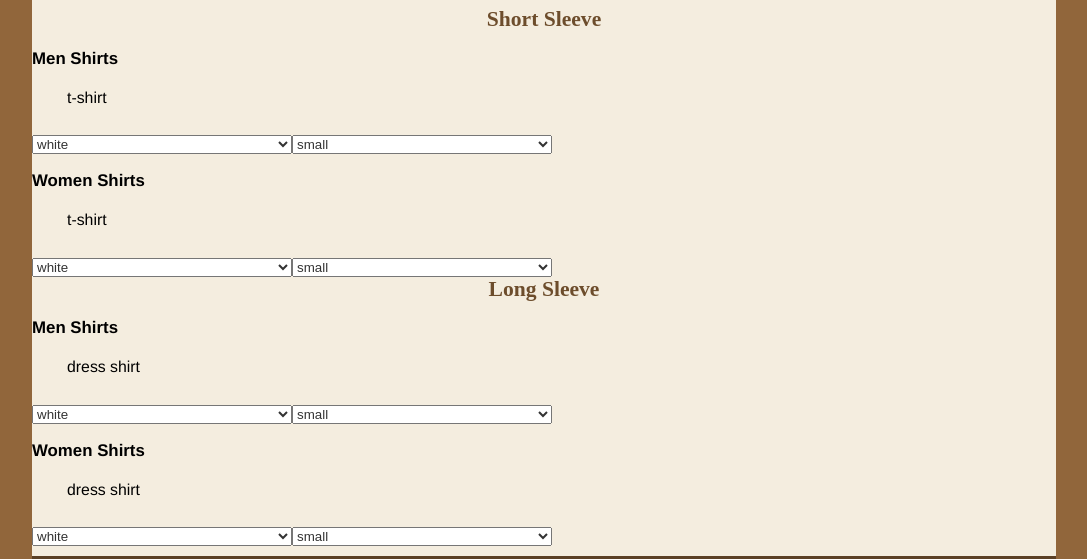
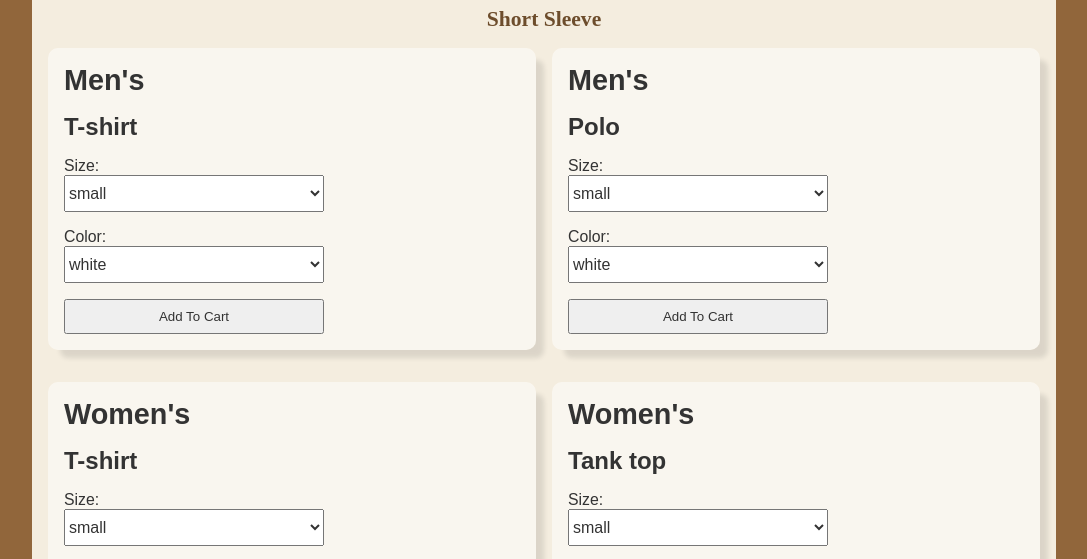
Before and after one commit to cbernhard21/4570-Final-Project, a plain HTML site: page products.html in a window 1280 px wide. Shown: the part 235-794 px from the top of the page, without its empty margins (96-1183 px from the left). Drawn offline with Linux system fonts and the light colour scheme.

Commit message:
Add files via upload

```diff
--- a/css/acme_styles.css
+++ b/css/acme_styles.css
@@ -193,3 +193,62 @@ select {
   margin-top: 2rem;
   box-sizing: border-box;
 }
+
+
+/* styles for products */
+
+.container * {
+  box-sizing: border-box;
+  padding: 0;
+  margin: 0;
+  font-family: sans-serif;
+  color: #333;
+}
+
+.container {
+  display: flex;
+  justify-content: center;
+  gap: 1rem;
+  padding: 1rem;
+}
+
+.card {
+  border-radius: 10px;
+  padding: 1rem;
+  background-color: rgba(255, 255, 255, .5);
+  box-shadow: 10px 10px 5px -2px rgba(0, 0, 0, 0.1);
+  display: flex;
+  flex-direction: column;
+  flex-grow: 1;
+}
+
+.card-type {
+  text-align: left;
+  font-size: 1.8rem;
+}
+
+.card-style {
+  font-size: 1.5rem;
+}
+
+.card-label {
+  display: block;
+  float: none;
+  text-align: left;
+  width: auto;
+}
+
+.card-options {
+  padding: .5rem 0;
+  font-size: 1rem;
+}
+
+.card-type,
+.card-style,
+.card-options {
+  margin-bottom: 1rem;
+}
+
+.btn {
+  padding: .5rem 0;
+}
--- a/js/products.js
+++ b/js/products.js
@@ -2,44 +2,13 @@
 
 //function to create 2 arrays, one for short sleeve and on for long sleeve
 function sortProducts(productArr, value, productArr1, productArr2) {
-  productArr.forEach(item => {
+    productArr.forEach((item) => {
         if (item.sleeve === value) {
             productArr1.push(item);
         } else {
-      productArr2.push(item)
+            productArr2.push(item);
         }
     });
-}
-
-//function to loop through array and create select and option elements
-function loopProducts(productArr, htmlContainer) {
-  productArr.forEach(shirt => {
-    //create select elements for color and size
-    let shortSleeveColorSelect = document.createElement('select');
-    let shortSleeveSizeSelect = document.createElement('select');
-    let p = document.createElement('p');
-    p.innerText = shirt.style;
-
-    //loop through shirt size and create option for select element
-    shirt.size.forEach(size => {
-      let option = document.createElement('option');
-      option.innerText = size;
-      shortSleeveSizeSelect.appendChild(option);
-    });
-
-    //loop through shirt color and create option for select element
-    shirt.colors.forEach(color => {
-      let option = document.createElement('option');
-      option.innerText = color;
-      shortSleeveColorSelect.appendChild(option);
-    })
-
-    //add all HTML to div to display product details
-    htmlContainer.appendChild(p);
-    htmlContainer.appendChild(shortSleeveColorSelect);
-    htmlContainer.appendChild(shortSleeveSizeSelect);
-  });
-
 }
 
 //function to get product information
@@ -57,48 +26,83 @@ async function displayProducts() {
     let menLongSleeve = [];
     let womenShortSleeve = [];
     let womenLongSleeve = [];
+    // let menSizeOptionHtmlShort = '';
+    // let menColorOptionHtmlShort = '';
+    // let menSizeOptionHtmlLong = '';
+    // let menColorOptionHtmlLong = '';
+    // let womenSizeOptionHtmlShort = '';
+    // let womenColorOptionHtmlShort = '';
+    // let womenSizeOptionHtmlLong = '';
+    // let womenColorOptionHtmlLong = '';
+    const menHeading = `<h2>Men's Shirts</h2>`;
+    const womenHeading = `<h2>Women's Shirts</h2>`;
+
 
     //DOM elements
-  const shortSleeveContainer = document.querySelector('.short-sleeve-container');
-  const longSleeveContainer = document.querySelector('.long-sleeve-container');
-
-  //create new DOM elements
-  let h3Men1 = document.createElement('h3');
-  h3Men1.innerText = "Men Shirts";
-  let h3Men2 = document.createElement('h3');
-  h3Men2.innerText = "Men Shirts";
-
-  let h3Women1 = document.createElement('h3');
-  h3Women1.innerText = "Women Shirts";
-  let h3Women2 = document.createElement('h3');
-  h3Women2.innerText = "Women Shirts";
-
+    const shortContainer = document.querySelector('.short-sleeve-container');
+    const longContainer = document.querySelector('.long-sleeve-container');
 
     try {
         allProducts = await getProducts();
         let menShirts = allProducts.Men;
         let womenShirts = allProducts.Women;
 
+        //create arrays for men and woman short/long sleeve shirts
         sortProducts(menShirts, 'short', menShortSleeve, menLongSleeve);
-    sortProducts(womenShirts, 'short', womenShortSleeve, womenLongSleeve)
-
-    //display men shirts
-    shortSleeveContainer.append(h3Men1);
-    loopProducts(menShortSleeve, shortSleeveContainer);
-    longSleeveContainer.append(h3Men2);
-    loopProducts(menLongSleeve, longSleeveContainer);
-
-    //display woman shirts
-    shortSleeveContainer.append(h3Women1);
-    loopProducts(womenShortSleeve, shortSleeveContainer);
-
-    longSleeveContainer.append(h3Women2);
-    loopProducts(womenLongSleeve, longSleeveContainer);
+        sortProducts(womenShirts, 'short', womenShortSleeve, womenLongSleeve);
 
 
+        const menShortSleeveHTML = menShortSleeve.map(item => {
+                    return `
+            <form class="card">
+              <h2 class="card-type">${item.type.charAt(0).toUpperCase() + item.type.slice(1)}'s</h2>
+              <h3 class="card-style">${item.style.charAt(0).toUpperCase() + item.style.slice(1)}</h3>
+              <label class="card-label" for="size">Size:</label>
+              <select id="size" class="card-options">
+               ${item.size.map(size => `<option class="size" value="${size}">${size}<option>`).join('')}
+              </select>
+              <label class="card-label" for="color">Color:</label>
+              <select id="color" class="card-options">
+              ${item.colors.map(color => `<option class="color" value="${color}">${color}<option>`).join('')}
+              </select>
+              <input type="submit" class="btn" id="addToCart" value="Add To Cart">
+            </form>
+            `
+        }).join('')
+
+        const womenShortSleeveHTML = womenShortSleeve.map(item => {
+          return `
+            <form class="card">
+              <h2 class="card-type">${item.type.charAt(0).toUpperCase() + item.type.slice(1)}'s</h2>
+              <h3 class="card-style">${item.style.charAt(0).toUpperCase() + item.style.slice(1)}</h3>
+              <label class="card-label" for="size">Size:</label>
+              <select id="size" class="card-options">
+              ${item.size.map(size => `<option value="${size}">${size}<option>`).join('')}
+              </select>
+              <label class="card-label" for="color">Color:</label>
+              <select id="color" class="card-options">
+              ${item.colors.map(color => `<option value="${color}">${color}<option>`).join('')}
+              </select>
+              <input type="submit" class="btn" id="addToCart" value="Add To Cart">
+            </form>
+            `
+          }).join('')
+
+        shortContainer.innerHTML = `<div class="container">${menShortSleeveHTML}</div>
+                                    <div class="container">${womenShortSleeveHTML}</div>`;
+
+        const cartButtons = document.querySelectorAll('.btn');
+
+        cartButtons.forEach(button => {
+
+          button.addEventListener('click', (e) => {
+            e.preventDefault();
+          })
+        })
+
     } catch (e) {
-    console.log('There was an error')
-    console.log(e)
+        console.log('There was an error');
+        console.log(e);
     }
 }
 
--- a/js/register.js
+++ b/js/register.js
@@ -27,7 +27,8 @@ function register() {
                 const user = {
                     screenName: screenName,
                     username: username,
-          password: password
+                    password: password,
+                    cart: []
                 }
                 localStorage.setItem('user', JSON.stringify(user));
                 sessionStorage.setItem('isLoggedIn', true);
--- a/products.json
+++ b/products.json
@@ -3,26 +3,51 @@
             "sleeve": "short",
             "size": ["small", "medium", "large", "x-large"],
             "colors": ["white", "black", "red", "yellow", "orange", "blue", "green", "gray"],
+            "type": "men",
             "style": "t-shirt"
+        },
+        {
+            "sleeve": "short",
+            "size": ["small", "medium", "large", "x-large"],
+            "colors": ["white", "black", "red", "yellow", "orange", "blue", "green", "gray"],
+            "type": "men",
+            "style": "polo"
         },
 
         {
             "sleeve": "long",
             "size": ["small", "medium", "large", "x-large"],
             "colors": ["white", "black", "red", "yellow", "orange", "blue", "green", "gray"],
+            "type": "men",
             "style": "dress shirt"
+        },
+        {
+            "sleeve": "long",
+            "size": ["small", "medium", "large", "x-large"],
+            "colors": ["white", "black", "red", "yellow", "orange", "blue", "green", "gray"],
+            "type": "men",
+            "style": "sweatshirt"
         }
     ],
     "Women": [{
             "sleeve": "short",
             "size": ["small", "medium", "large", "x-large"],
             "colors": ["white", "black", "red", "yellow", "orange", "blue", "green", "gray"],
+            "type": "women",
             "style": "t-shirt"
+        },
+        {
+            "sleeve": "short",
+            "size": ["small", "medium", "large", "x-large"],
+            "colors": ["white", "black", "red", "yellow", "orange", "blue", "green", "gray"],
+            "type": "women",
+            "style": "tank top"
         },
         {
             "sleeve": "long",
             "size": ["small", "medium", "large", "x-large"],
             "colors": ["white", "black", "red", "yellow", "orange", "blue", "green", "gray"],
+            "type": "women",
             "style": "dress shirt"
         }
     ]
```
Also changed, not shown: js/products-old.js (added, +105 -0 lines), products.html (+0 -1 lines). Lines whose indentation alone changed are shown as unchanged.
